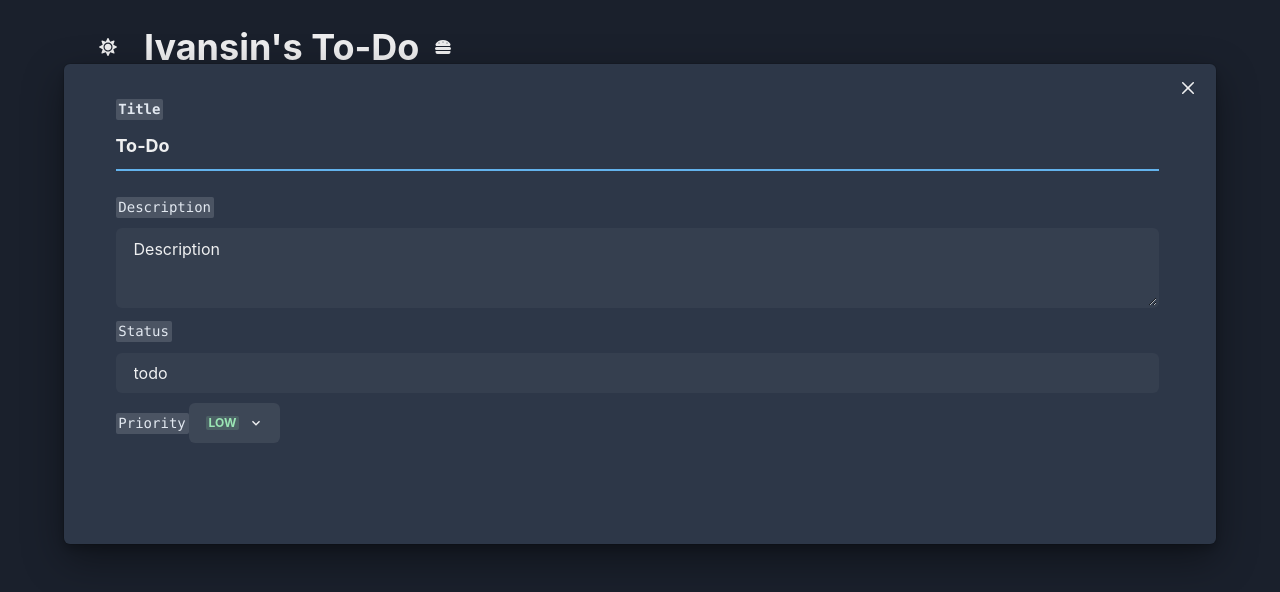
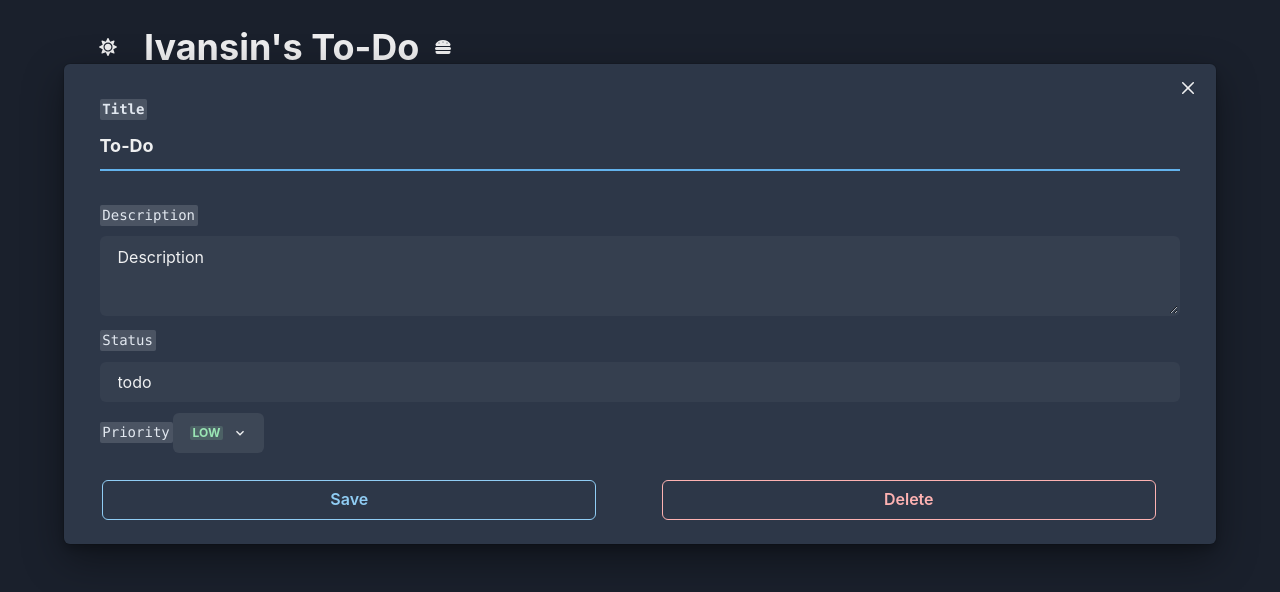
Before and after one commit to IvanRomero03/todo-list, a Next.js app: page / in a window 1280 px wide. Both pictures are taken after a click on the button 687 px from the left and 265 px from the top of the page. Shown: the top 592 px of the page. Built offline with nearby package versions, Linux system fonts and the light colour scheme.

Commit message:
Todo Form

```diff
--- a/components/EditTodo.tsx
+++ b/components/EditTodo.tsx
@@ -22,8 +22,10 @@ import {
   Center,
   BadgeProps,
   Textarea,
+  VStack,
+  HStack,
 } from "@chakra-ui/react";
-import { ChevronDownIcon } from "@chakra-ui/icons";
+import { ChevronDownIcon, EditIcon, DeleteIcon } from "@chakra-ui/icons";
 import { Todo } from "../types/todo";
 import { useQuery } from "react-query";
 import { getTodo } from "../pages/api/getTodo";
@@ -42,19 +44,36 @@ import PriorityItem, {
 import PriorityForm from "./PriorityForm";
 type Props = {
   idTodo?: number;
+  onClose: () => void;
 };
 
-const EditTodo = ({ idTodo }: Props) => {
+const EditTodo = ({ idTodo, onClose }: Props) => {
   const { data, isLoading, isError } = useQuery(
     "todo",
     async () => await getTodo(idTodo ?? 1)
   );
 
-  const PriorityArray: PriorityItem[] = defaultFullPriorityArray();
+  const [priorityArray, setPriorityArray] = useState<PriorityItem[]>(
+    defaultFullPriorityArray
+  );
 
-  const handleAddPriority = (priorityItem: PriorityItem): null => {
-    PriorityArray.push(priorityItem);
+  const handleAddPriority = (priorityItem: PriorityItem) => {
+    console.log("add");
+    console.log(priorityItem);
+    setPriorityArray([...priorityArray, priorityItem]);
+
     return null;
+  };
+
+  const handleDeletePriority = (priorityItem: PriorityItem) => {
+    console.log("delete");
+    priorityArray.splice(priorityArray.indexOf(priorityItem), 1);
+    console.log(priorityItem);
+  };
+
+  const handleOnSubmit = (values) => {
+    console.log("submit");
+    console.log(values);
   };
 
   return (
@@ -62,13 +81,12 @@ const EditTodo = ({ idTodo }: Props) => {
       <Formik
         initialValues={data ?? ({} as Todo)}
         onSubmit={(values, actions) => {
-          console.log(values);
-          console.log(actions);
+          handleOnSubmit(values);
         }}
       >
         {({ values, setFieldValue }) => (
           <Form>
-            <Container alignItems={"left"} minW="97.5%" m="1%">
+            <VStack alignItems={"left"} minW="97.5%" m="1%">
               <ModalHeader>
                 <Code>Title</Code>
                 <Field
@@ -115,26 +133,62 @@ const EditTodo = ({ idTodo }: Props) => {
                     />
                   </MenuButton>
                   <MenuList alignContent={"center"}>
-                    {PriorityArray.map((item) => (
+                    {priorityArray.map((item) => (
                       <MenuItem
                         onClick={() => {
                           setFieldValue("priority", item.priority);
                           setFieldValue("priorityColor", item.priorityColor);
                         }}
                       >
-                        <PrioritySelectItem
-                          priority={item.priority}
-                          priorityColor={item.priorityColor}
-                        />
+                        <Container>
+                          <HStack>
+                            <PrioritySelectItem
+                              priority={item.priority}
+                              priorityColor={item.priorityColor}
+                            />
+                            <Button
+                              borderWidth={"1px"}
+                              onClick={() => handleDeletePriority(item)}
+                              size="xs"
+                              // FIXME bug of selecting on delete
+                              // TODO add edit priority
+                            >
+                              <DeleteIcon />
+                            </Button>
+                          </HStack>
+                        </Container>
                       </MenuItem>
                     ))}
-                    <MenuItem closeOnSelect={false}>
+                    <Container minW={"100%"} alignContent={"center"}>
                       <PriorityForm handleOnSubmit={handleAddPriority} />
-                    </MenuItem>
+                    </Container>
                   </MenuList>
                 </Menu>
               </ModalBody>
-            </Container>
+              <Container minW="100%" w={"100%"} alignContent={"right"}>
+                <Button
+                  type="submit"
+                  variant="outline"
+                  m="1%"
+                  colorScheme={"blue"}
+                  onClick={onClose}
+                  w="45%"
+                >
+                  Save
+                </Button>
+                <Button
+                  variant="outline"
+                  m="1%"
+                  ml="5%"
+                  colorScheme={"red"}
+                  onClick={onClose}
+                  w="45%"
+                  // TODO: add delete todo
+                >
+                  Delete
+                </Button>
+              </Container>
+            </VStack>
           </Form>
         )}
       </Formik>
@@ -148,7 +202,7 @@ export const PrioritySelectItem = ({
 }: PriorityItem) => {
   return (
     <>
-      <Center minW="90%" minH="90%">
+      <Center minW="50%" minH="50%">
         <Badge colorScheme={priorityColor} minW="50%" minH="50%" mx="5%">
           <Center>{priority}</Center>
         </Badge>
--- a/components/PriorityForm.tsx
+++ b/components/PriorityForm.tsx
@@ -16,51 +16,51 @@ import { Formik, Form, Field } from "formik";
 import PriorityItem, { typesColorSchemes } from "../types/priority";
 
 type Props = {
-  handleOnSubmit: CallableFunction;
+  handleOnSubmit: any;
   defaultValues?: PriorityItem;
 };
 
 const PriorityForm = ({ handleOnSubmit, defaultValues }: Props) => {
   const [isOpen, setIsOpen] = useState(false);
+  const [priority, setPriority] = useState(defaultValues?.priority ?? "Color");
+  const [priorityColor, setPriorityColor] = useState(
+    defaultValues?.priorityColor ?? "gray"
+  );
+
+  const handleSubmit = () => {
+    handleOnSubmit({ priority, priorityColor });
+    setIsOpen(false);
+  };
+
   return (
+    <Button minW="100%" variant="ghost">
       <Menu isOpen={isOpen}>
-      <MenuButton as={Box} onClick={() => setIsOpen(!isOpen)} w="90%">
+        <MenuButton as={Box} minW="100%" onClick={() => setIsOpen(!isOpen)}>
           <PrioritySelectItem priority="new" priorityColor="gray" />
         </MenuButton>
         <MenuList>
-        <Formik
-          onSubmit={(values, actions) => {
-            handleOnSubmit(values);
-          }}
-          initialValues={{
-            priorityColor: defaultValues?.priorityColor ?? "gray",
-            priority: defaultValues?.priority ?? "",
-          }}
-        >
-          {({ values, setFieldValue }) => (
-            <Form>
-              <HStack spacing="4">
+          <HStack spacing="4" alignContent={"center"} m="5%">
             <Input
+              name="priority"
               width="auto"
               w="30%"
               onChange={(v) => {
-                    setFieldValue("priority", v.target.value);
+                setPriority(v.target.value);
               }}
             />
-                <Field name="priority" as={Input} width="auto" w="30%" />
             <Menu>
               <MenuButton as={Button} rightIcon={<ChevronDownIcon />}>
                 <PrioritySelectItem
-                      priority={values?.priorityColor ?? "Color"}
-                      priorityColor={values?.priorityColor ?? "gray"}
+                  priority={priorityColor ?? "Color"}
+                  priorityColor={priorityColor ?? "gray"}
                 />
               </MenuButton>
               <MenuList>
                 {typesColorSchemes.map((priorityColor) => (
                   <MenuItem
-                        onClick={() =>
-                          setFieldValue("priorityColor", priorityColor)
-                        }
+                    onClick={() => {
+                      setPriorityColor(priorityColor);
+                    }}
                   >
                     <PrioritySelectItem
                       priority={priorityColor}
@@ -70,19 +70,13 @@ const PriorityForm = ({ handleOnSubmit, defaultValues }: Props) => {
                 ))}
               </MenuList>
             </Menu>
-              </HStack>
-              <Button
-                type="submit"
-                borderWidth={"1px"}
-                onClick={() => setIsOpen(!isOpen)}
-              >
+            <Button borderWidth={"1px"} onClick={handleSubmit}>
               <AddIcon />
             </Button>
-            </Form>
-          )}
-        </Formik>
+          </HStack>
         </MenuList>
       </Menu>
+    </Button>
   );
 };
 
--- a/components/TodoBox.tsx
+++ b/components/TodoBox.tsx
@@ -35,7 +35,7 @@ const TodoBox = ({ idTodo }: Props) => {
   return (
     <>
       <Modal isOpen={isOpen} onClose={onClose}>
-        <EditTodo idTodo={idTodo} />
+        <EditTodo idTodo={idTodo} onClose={onClose} />
       </Modal>
       <Box
         mt="2%"
@@ -74,9 +74,6 @@ const TodoBox = ({ idTodo }: Props) => {
           <Text>{description}</Text>
           {/* Status */}
           <Badge colorScheme="gray">{status}</Badge>
-          {/* <Button variant={"outline"}>
-          <Text>Edit</Text>
-        </Button> */}
         </VStack>
       </Box>
     </>
--- a/pages/index.tsx
+++ b/pages/index.tsx
@@ -16,7 +16,6 @@ export default function Home() {
       <VStack textAlign="center" minH="100%" mt="5%" spacing={8}>
         <TodoBox />
       </VStack>
-      <PriorityForm handleOnSubmit={() => {}} />
     </>
   );
 }
--- a/types/priority.ts
+++ b/types/priority.ts
@@ -33,11 +33,5 @@ export const typesColorSchemes = [
   "cyan",
   "purple",
   "pink",
-  "linkedin",
-  "facebook",
-  "messenger",
-  "whatsapp",
-  "twitter",
-  "telegram",
 ];
 export default PriorityItem;
```
Also changed, not shown: 1 other file (tests, documents, lock files or other folders). Lines whose indentation alone changed are shown as unchanged.
